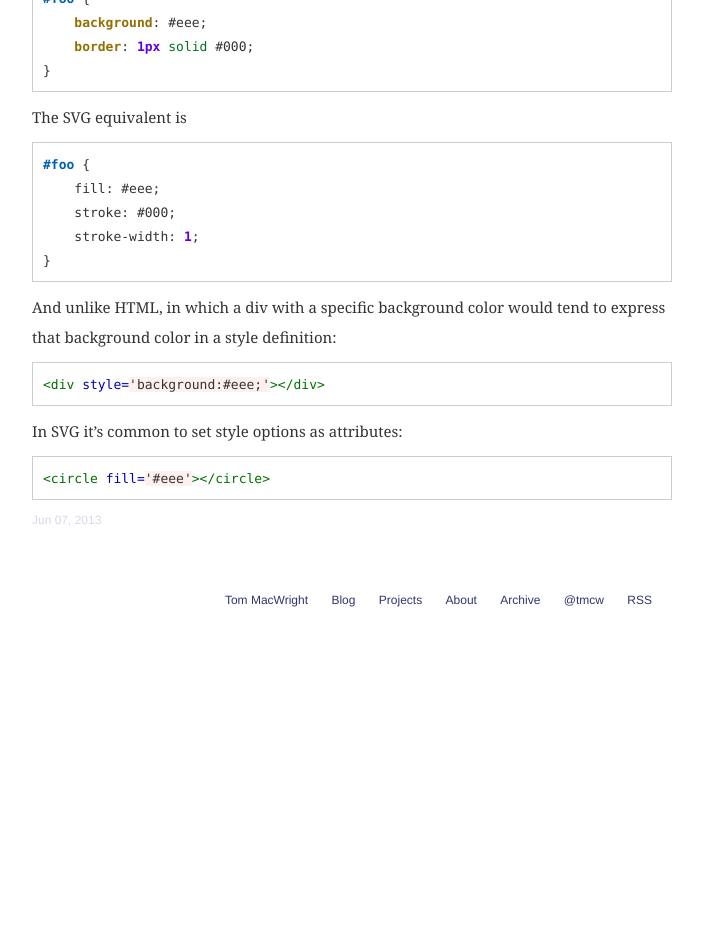
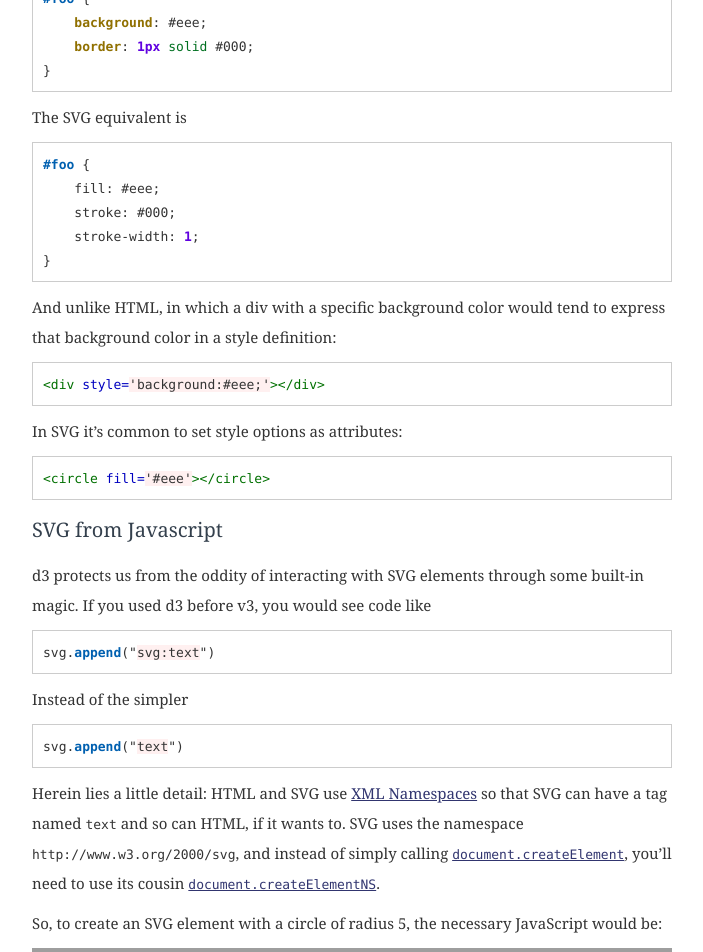
Before and after one commit to konklone/tmcw.github.com, a Jekyll site: the page built from _posts/2013-06-07-just-enough-svg.md, in a window 1280 px wide and 1400 px high, scrolled down 3424 px. Shown: the top 952 px of the window, without its empty margins (288-991 px from the left). Built offline with Jekyll 4.4.1, drawn with Linux system fonts in a browser that asks for light colours; Markdown is read by kramdown in place of the engine named in the settings; comment, search, counter and statistics services are not loaded; before the commit the page ends 4054 px from its top, so only the background shows below that; some of the changed text lies outside the part shown; grey boxes are pictures that could not be loaded.

Commit message:
Revision

```diff
--- a/_posts/2013-06-07-just-enough-svg.md
+++ b/_posts/2013-06-07-just-enough-svg.md
@@ -18,6 +18,8 @@ part, or an even-lower-level one: [SVG](http://en.wikipedia.org/wiki/Scalable_Ve
 integrates with HTML and is implemented by most browsers. Unlike [Canvas](http://diveintohtml5.info/canvas.html),
 it's not raster-based but rather preserves the structure of your drawing
 and is much like HTML in terms of events, updates, and being-a-tree.
+Unlike Canvas, it's [old](http://en.wikipedia.org/wiki/Scalable_Vector_Graphics#Development_history),
+big, and complex.
 
 Just like [math](macwright.org/2013/03/05/math-for-pictures.html), we tend
 to use a subset of SVG for most drawings: here's that.
@@ -189,3 +191,34 @@ In SVG it's common to set style options as attributes:
 {% highlight html %}
 <circle fill='#eee'></circle>
 {% endhighlight %}
+
+## SVG from Javascript
+
+d3 protects us from the oddity of interacting with SVG elements through some
+built-in magic. If you used d3 before v3, you would see code like
+
+{% highlight js %}
+svg.append("svg:text")
+{% endhighlight %}
+
+Instead of the simpler
+
+{% highlight js %}
+svg.append("text")
+{% endhighlight %}
+
+Herein lies a little detail: HTML and SVG use [XML Namespaces](http://en.wikipedia.org/wiki/XML_namespace)
+so that SVG can have a tag named `text` and so can HTML, if it wants to.
+SVG uses the namespace `http://www.w3.org/2000/svg`, and instead of simply
+calling [`document.createElement`](https://developer.mozilla.org/en-US/docs/Web/API/document.createElement), you'll need to use its cousin
+[`document.createElementNS`](https://developer.mozilla.org/en-US/docs/Web/API/document.createElementNS).
+
+So, to create an SVG element with a circle of radius 5, the necessary
+JavaScript would be:
+
+<iframe width="100%" height="300" src="http://jsfiddle.net/tmcw/e2pyx/3/embedded/" allowfullscreen="allowfullscreen" frameborder="0"></iframe>
+
+A little dirty, right? Anyway, d3 simplifies this [since 2.6](https://github.com/mbostock/d3/issues/272)
+by automatically using the namespace `http://www.w3.org/2000/svg` to create
+the `<svg>` element, and then [selections](http://bost.ocks.org/mike/selection/)
+automatically use that namespace for each new insertion.
```
